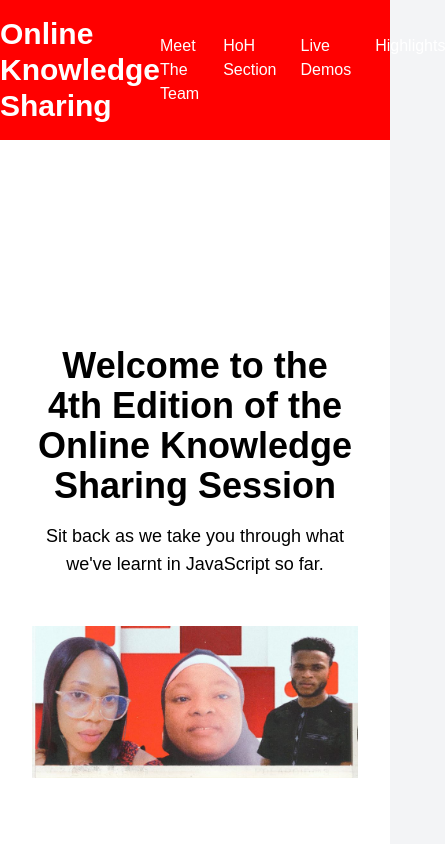
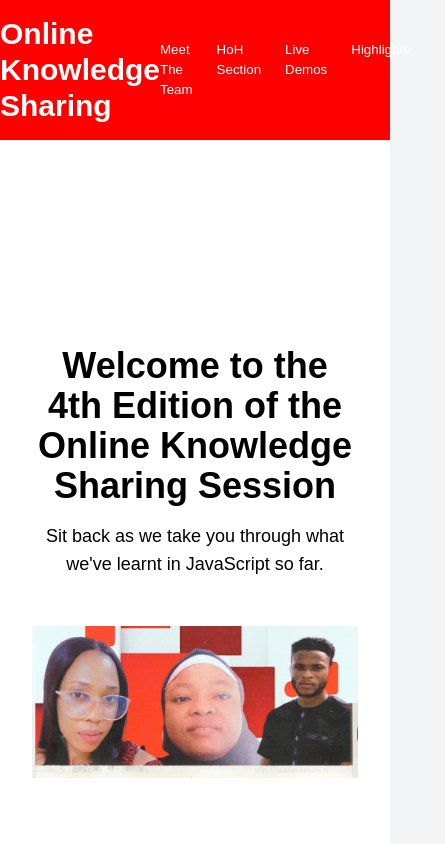
Before and after one commit to febstar/OKS, a plain HTML site: page index.html in a window 390 px wide. Shown: the top 844 px of the page, 445 px wide, since content can reach past the window. Drawn offline with nearby package versions, Linux system fonts and the light colour scheme.

Commit message:
Update index.html

```diff
--- a/index.html
+++ b/index.html
@@ -15,6 +15,11 @@
         }
         .navbar a {
             color: #fff;
+        }
+        @media (max-width: 768px) {
+            .navbar {
+                font-size: smaller;
+        }
         }
         .hero-heading {
             font-size: 3rem;
```
